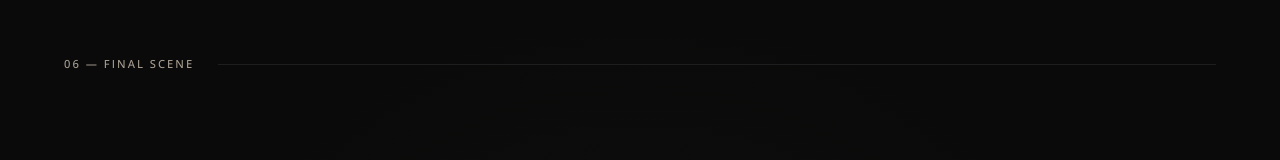
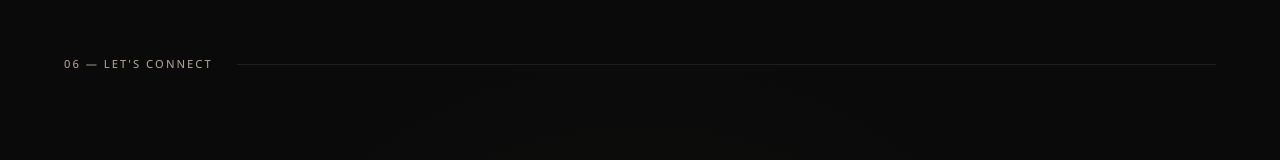
Before and after one commit to Madhanb27/madhan-portfolio, a Next.js app: page / in a window 1280 px wide. Shown: the part 6829-6989 px from the top of the page. Built offline with nearby package versions, Linux system fonts and the light colour scheme.

Commit message:
Update contact section content

```diff
--- a/src/components/sections/FinalScene.tsx
+++ b/src/components/sections/FinalScene.tsx
@@ -9,7 +9,7 @@ const links = [
   { label: "LinkedIn", href: "https://www.linkedin.com/in/connect-madhanb", external: true, isPrimary: false },
   { label: "Behance", href: "https://www.behance.net/madhanb4", external: true, isPrimary: false },
   { label: "GitHub", href: "https://github.com/Madhanb27", external: true, isPrimary: false },
-  { label: "Get In Touch", href: "mailto:madhanwrk@gmail.com", external: false, isPrimary: false },
+  { label: "Get In Touch", href: "mailto:madhanwrk@gmail.com", external: true, isPrimary: false },
 ];
 
 export default function FinalScene() {
@@ -63,7 +63,7 @@ export default function FinalScene() {
       <div className="max-w-site mx-auto w-full flex-1 flex flex-col justify-center">
         {/* Section label */}
         <div className="flex items-center gap-6 mb-20">
-          <span className="label-text text-text-secondary">06 — Final Scene</span>
+          <span className="label-text text-text-secondary">06 — Let&apos;s Connect</span>
           <div className="flex-1 h-px bg-border-subtle" />
         </div>
 
```
